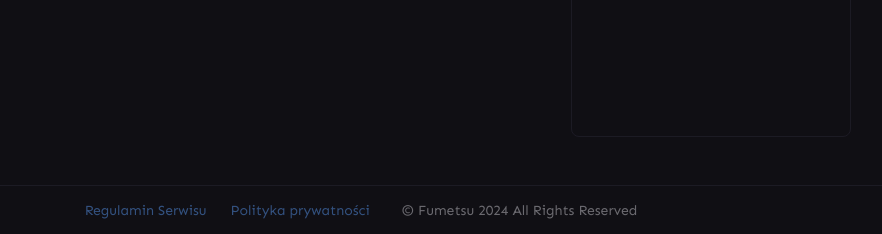
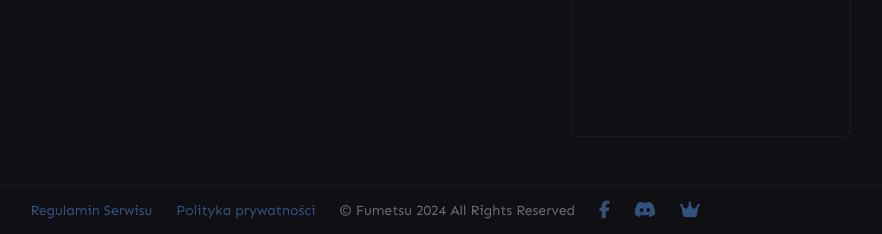
Before and after one commit to ccandour/fumetsu-website, a Django app: template fumetsu/templates/fumetsu/edit_an.html in a window 1280 px wide. Shown: the part 566-800 px from the top of the page, without its empty margins (275-1157 px from the left). Run offline with Django 3.2, Linux system fonts and the light colour scheme; the template is opened without the code that fills it, so the values that code supplies are empty; some libraries are stand-ins or nearby versions.

Commit message:
feat: added social links to the footer

```diff
--- a/templates/base_sidebar.html
+++ b/templates/base_sidebar.html
@@ -66,7 +66,7 @@
                 </ul>
 
                 <ul class="navbar-nav ms-auto d-flex">
-                    <!-- Dropdown usera -->
+                    <!-- User dropdown -->
                     <li class="nav-item dropdown p-0">
                         <a class="nav-link dropdown-toggle p-0" href="#" id="navbarDropdown" role="button" data-bs-toggle="dropdown" aria-haspopup="true" aria-expanded="false" style="height: 40px">
                             {% if user.is_authenticated %}
@@ -174,37 +174,20 @@
                 </a>
             {% endfor %}
         </div>
-{#        <a href="https://www.facebook.com/fumetsusubs/" target="_blank"><div class="social facebook text-bg-primary"><div></div><i class="fab fa-facebook-f"></i> Bądź na bieżąco!</div></a>#}
-{#        <a href="https://discord.gg/t5phVKT" target="_blank"><div class="social text-bg-secondary"><i class="fab fa-discord"></i> Dołącz do nas!</div></a>#}
-{#        <a href="https://patronite.pl/fumetsu" target="_blank"><div class="social text-bg-danger"><i class="fa-solid fa-crown"></i> Wesprzyj nas!</div></a>#}
-{#        <div class="on-air">#}
-{#            <div id="clock"></div>#}
-{#            <p id="schedule">Harmonogram</p>#}
-{#            {% for series in harmon %}#}
-{#            <a href="{% url 'anime-nm' series.key_map.web_name %}">#}
-{#            <div class="schedule-series">#}
-{#                <div class="fs-5 text-primary-emphasis">{{series.key_map.name_english}}</div><div>{{series.day}}, {{series.content}}</div>#}
-{#            </div>#}
-{#            </a>#}
-{#            {% endfor %}#}
-{#        </div>#}
     </section>
 </section>
 
 <!-- Footer -->
-<div class="clearfix"></div>
 <footer id="footer" class="gap-4 p-4 border-top mt-5">
     <a href="{% url 'fumetsu-terms-of-service' %}">Regulamin Serwisu</a>
     <a href="{% url 'fumetsu-privacy-policy' %}">Polityka prywatności</a>
-        <div class="">
-            <div class="float-end p-2 d-none d-md-block">© Fumetsu 2024 All Rights Reserved</div>
-        </div>
+    <div>© Fumetsu 2024 All Rights Reserved</div>
+    <div class="d-flex flex-row justify-content-between gap-4">
+        <a href="https://www.facebook.com/fumetsusubs/" target="_blank"><i class="fab fa-facebook-f fa-lg"></i></a>
+        <a href="https://discord.gg/t5phVKT" target="_blank"><i class="fab fa-discord fa-lg"></i></a>
+        <a href="https://patronite.pl/fumetsu" target="_blank"><i class="fa-solid fa-crown fa-lg"></i></a>
+    </div>
 </footer>
-
-
-{#<div id="consent-popup" class="hidden text-center">#}
-{#    Ta strona wykorzystuje pliki cookie. Korzystając z ni1ej, akceptujesz je. <a id="accept" href=""><button class="btn btn-op ml-4">Rozumiem</button></a>#}
-{#</div>#}
 
 </body>
 </html>
```
Also changed, not shown: templates/base.html (+13 -13 lines).
